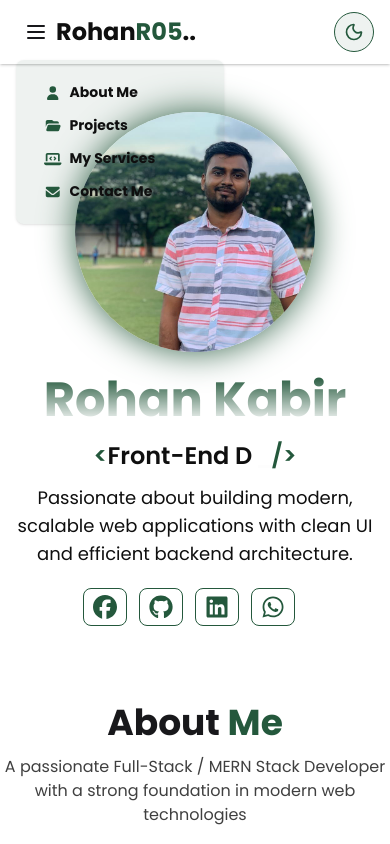
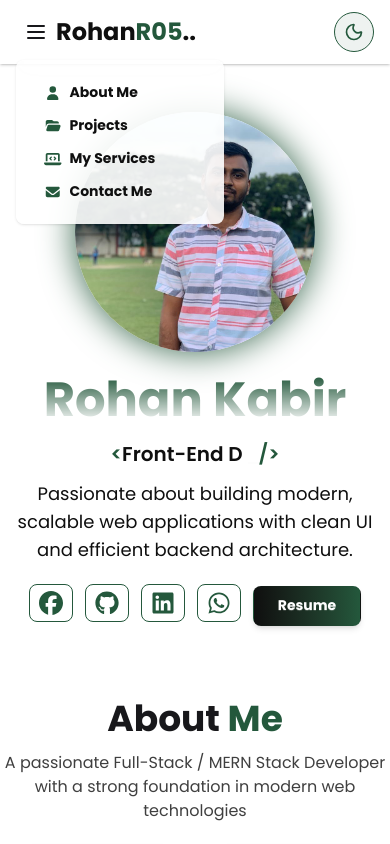
Before and after one commit to RohanR05/protfolio, a React (Vite) app: page / in a window 390 px wide. Both pictures are taken after a click on the button 36 px from the left and 32 px from the top of the page. Shown: the top 844 px of the page. Built offline with nearby package versions, Linux system fonts and the light colour scheme.

Commit message:
adjust some link

```diff
--- a/src/components/Home/Banner/Banner.jsx
+++ b/src/components/Home/Banner/Banner.jsx
@@ -26,7 +26,7 @@ const Banner = () => {
           Rohan Kabir
         </h1>
 
-        <p className="text-2xl md:text-3xl text-center font-semibold text-primary mb-3">
+        <p className="text-xl md:text-3xl text-center font-semibold text-primary mb-3">
           &lt;
           <span className="text-info">
             <Typewriter
@@ -110,7 +110,7 @@ const Banner = () => {
               href="https://drive.google.com/file/d/1pQNXuHtsJMpAC9OUGX-KrdKq5tHJrnCm/view?usp=sharing"
               target="_blank"
               rel="noopener noreferrer"
-              className="btn border-secondary hidden md:inline-block bg-gradient-to-r from-info to-primary text-accent font-bold px-6 py-2 rounded-lg shadow-md hover:from-primary hover:to-info transition duration-300"
+              className="btn border-secondary  bg-gradient-to-r from-info to-primary text-accent font-bold px-6 py-2 rounded-lg shadow-md hover:from-primary hover:to-info transition duration-300"
             >
               Resume
             </a>
--- a/src/components/Navbar.jsx
+++ b/src/components/Navbar.jsx
@@ -88,7 +88,7 @@ const Navbar = () => {
               </svg>
             </button>
             {menuOpen && (
-              <ul className="menu menu-compact dropdown-content mt-2 p-4 shadow bg-secondary rounded-lg w-52 absolute">
+              <ul className="menu menu-compact dropdown-content mt-2 p-4 shadow bg-accent/90 backdrop-blur-md rounded-lg w-52 absolute">
                 {links}
               </ul>
             )}
```
